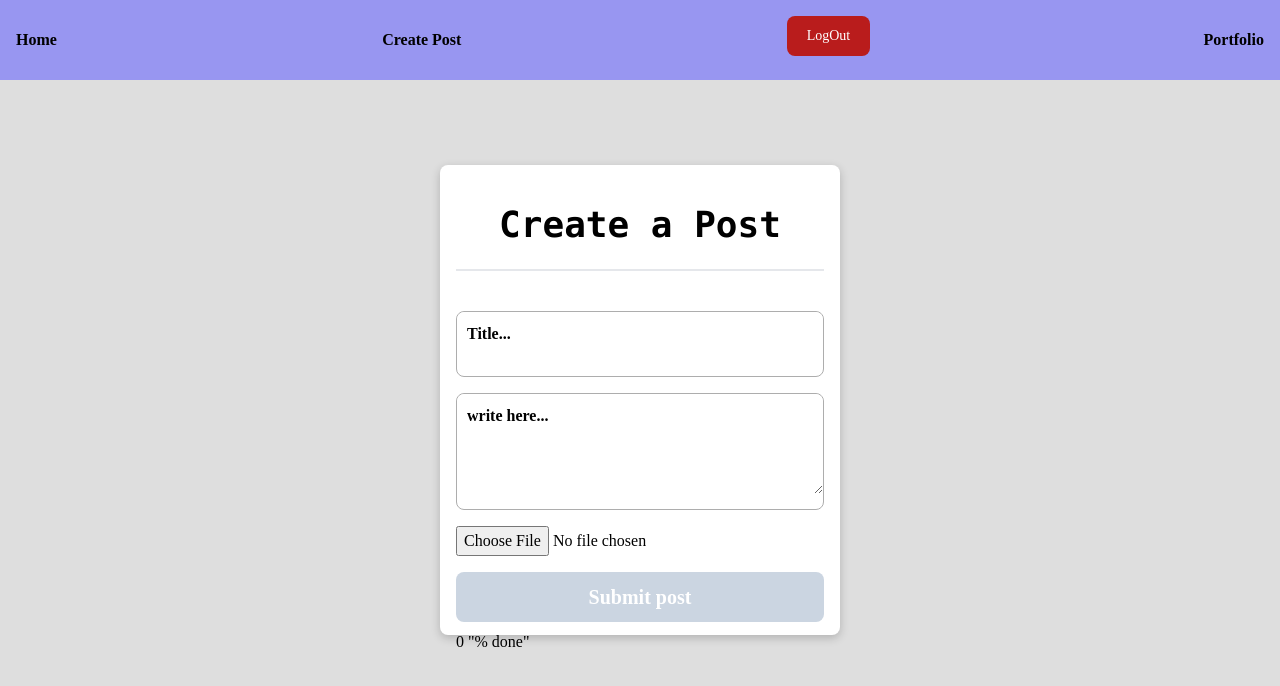
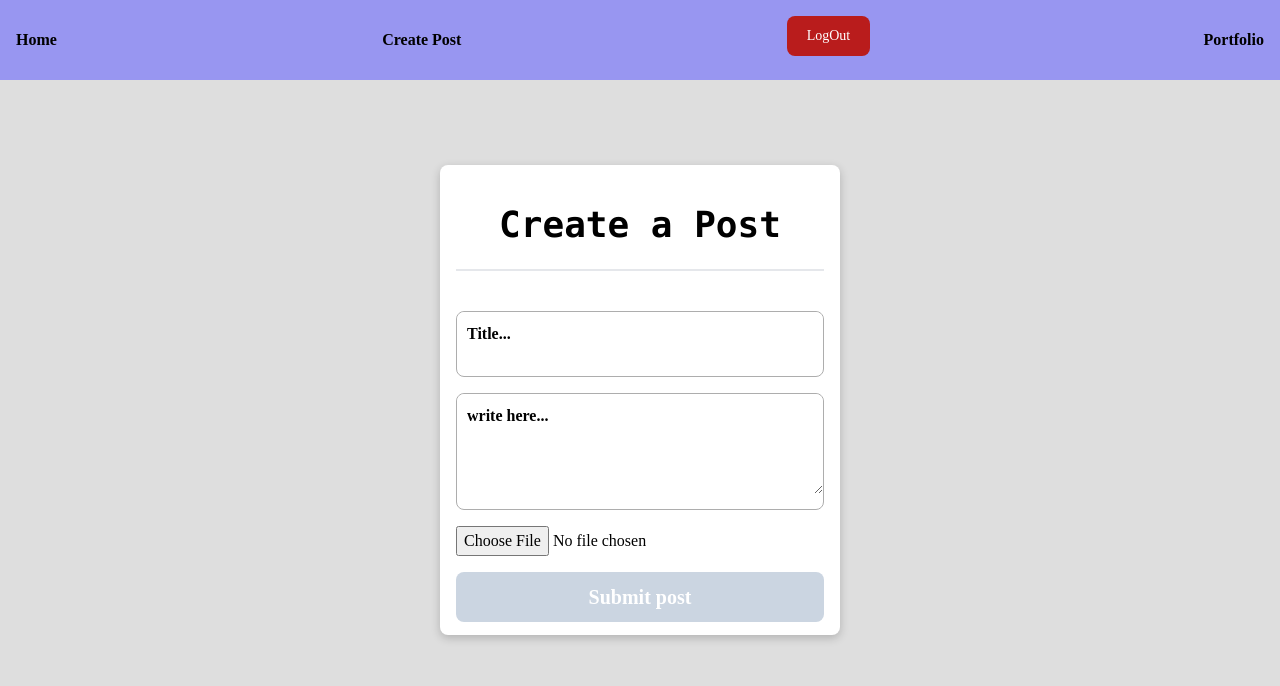
Before and after one commit to Danialezzat/portfolio, a React (Create React App) app: page /bloghome/createpost in a window 1280 px wide. Shown: the top 686 px of the page. Built offline with nearby package versions, Linux system fonts and the light colour scheme; no server answers; sample sign-in values are in the browser's storage.

Commit message:
posts are ordered by time in which are made

```diff
--- a/src/blog/pages/BlogPosts.js
+++ b/src/blog/pages/BlogPosts.js
@@ -7,6 +7,8 @@ import {
   increment,
   arrayUnion,
   arrayRemove,
+  query,
+  orderBy,
 } from "firebase/firestore"; // deleteDoc, doc
 import React, { useEffect, useState } from "react";
 import { auth, db } from "../../firebase-config";
@@ -18,7 +20,7 @@ const BlogPosts = ({ isAuth, setIsAuth, isDarkMode }) => {
   const postsCollectionRef = collection(db, "post");
 
   const getPosts = async () => {
-    const data = await getDocs(postsCollectionRef);
+    const data = await getDocs(query(postsCollectionRef, orderBy("createdAt", "desc")));
     setPostList(data.docs.map((doc) => ({ ...doc.data(), id: doc.id })));
   };
 
--- a/src/blog/pages/CreatePost.js
+++ b/src/blog/pages/CreatePost.js
@@ -146,8 +146,6 @@ const CreatePost = ({ isAuth, isDarkMode }) => {
             <button type="submit" className={`${(formData.title && formData.context && formData.image) ? "w-full h-[50px] mt-4 font-bold text-white text-xl bg-gradient-to-r from-purple-500 via-purple-600 to-purple-700 hover:bg-gradient-to-br focus:ring-4 focus:outline-none focus:ring-purple-300 dark:focus:ring-purple-800  rounded-lg  px-5 py-2.5 text-center me-2 mb-2":' bg-slate-300 w-full h-[50px] mt-4 font-bold text-white text-xl  hover:bg-gradient-to-br focus:ring-4 focus:outline-none focus:ring-purple-300 dark:focus:ring-purple-800  rounded-lg  px-5 py-2.5 text-center me-2 mb-2'}`} onClick={createPost} disabled={(formData.title && formData.context && formData.image) ? false : true}>
               Submit post
             </button>
-
-          <p>{progress} "% done"</p>
         </div>
       </div>
       <ToastContainer position="bottom-left"/>
```
